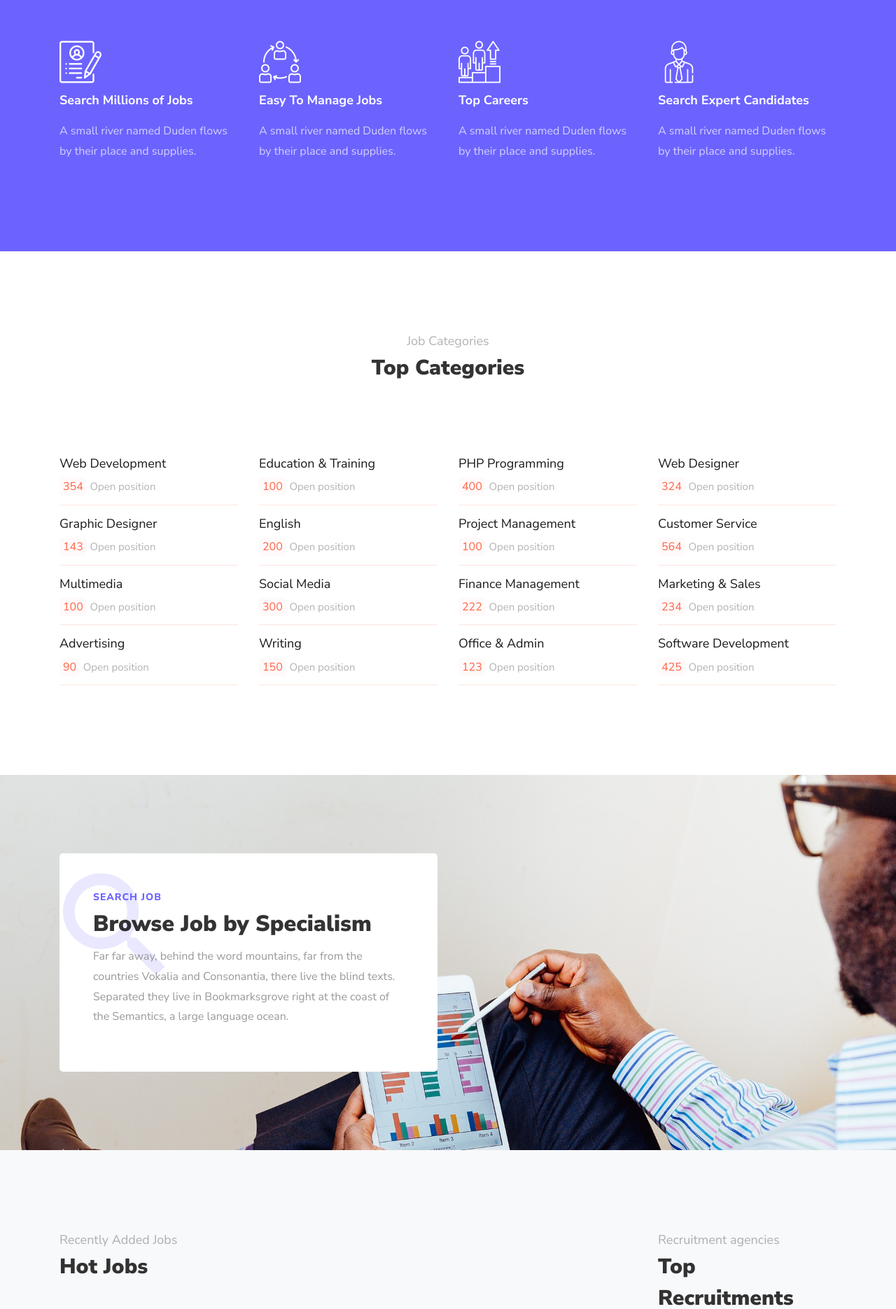
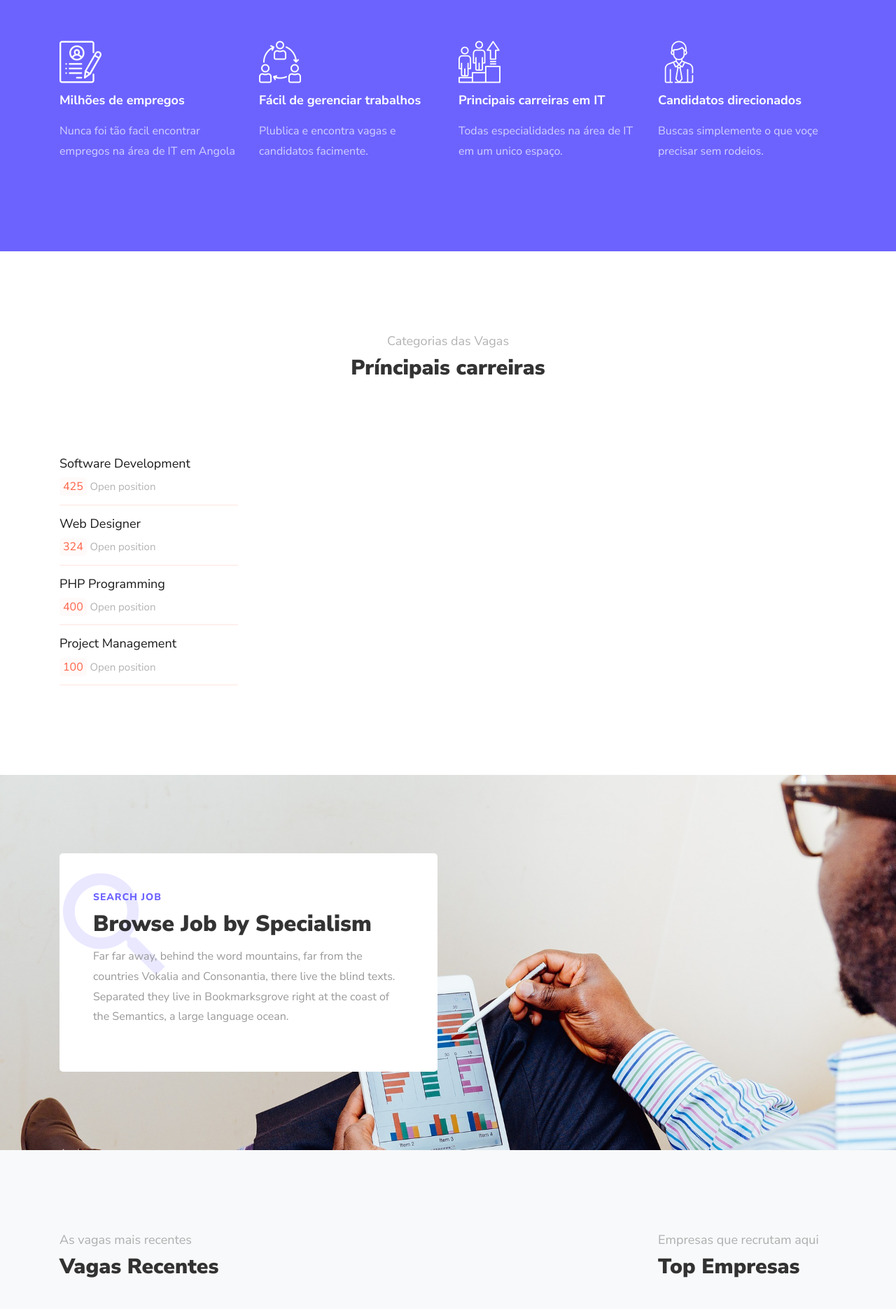
Before and after one commit to cabanga/moon, a Vue app: page / in a window 1280 px wide. Shown: the part 660-2530 px from the top of the page at 70% size. Built offline with nearby package versions, Linux system fonts and the light colour scheme.

Commit message:
config img defaullt

```diff
--- a/src/views/Home.vue
+++ b/src/views/Home.vue
@@ -13,6 +13,7 @@
       </div>
     </div>
 
+
     <section class="ftco-section services-section bg-primary">
       <div class="container">
         <div class="row d-flex">
@@ -20,8 +21,8 @@
             <div class="media block-6 services d-block">
               <div class="icon"><span class="flaticon-resume"></span></div>
               <div class="media-body">
-                <h3 class="heading mb-3">Search Millions of Jobs</h3>
-                <p>A small river named Duden flows by their place and supplies.</p>
+                <h3 class="heading mb-3">Milhões de empregos</h3>
+                <p>Nunca foi tão facil encontrar empregos na área de IT em Angola</p>
               </div>
             </div>
           </div>
@@ -29,8 +30,8 @@
             <div class="media block-6 services d-block">
               <div class="icon"><span class="flaticon-collaboration"></span></div>
               <div class="media-body">
-                <h3 class="heading mb-3">Easy To Manage Jobs</h3>
-                <p>A small river named Duden flows by their place and supplies.</p>
+                <h3 class="heading mb-3">Fácil de gerenciar trabalhos</h3>
+                <p>Plublica e encontra vagas e candidatos facimente.</p>
               </div>
             </div>
           </div>
@@ -38,8 +39,8 @@
             <div class="media block-6 services d-block">
               <div class="icon"><span class="flaticon-promotions"></span></div>
               <div class="media-body">
-                <h3 class="heading mb-3">Top Careers</h3>
-                <p>A small river named Duden flows by their place and supplies.</p>
+                <h3 class="heading mb-3">Principais carreiras em IT</h3>
+                <p>Todas especialidades na área de IT em um unico espaço.</p>
               </div>
             </div>
           </div>
@@ -47,8 +48,8 @@
             <div class="media block-6 services d-block">
               <div class="icon"><span class="flaticon-employee"></span></div>
               <div class="media-body">
-                <h3 class="heading mb-3">Search Expert Candidates</h3>
-                <p>A small river named Duden flows by their place and supplies.</p>
+                <h3 class="heading mb-3">Candidatos direcionados</h3>
+                <p>Buscas simplemente o que voçe precisar sem rodeios.</p>
               </div>
             </div>
           </div>
@@ -60,43 +61,21 @@
     	<div class="container">
     		<div class="row justify-content-center mb-5 pb-3">
           <div class="col-md-7 heading-section text-center  ">
-          	<span class="subheading">Job Categories</span>
-            <h2 class="mb-4">Top Categories</h2>
+          	<span class="subheading">Categorias das Vagas</span>
+            <h2 class="mb-4">Príncipais carreiras</h2>
           </div>
         </div>
         <div class="row">
         	<div class="col-md-3  ">
         		<ul class="category">
-        			<li><a href="#">Web Development <br><span class="number">354</span> <span>Open position</span><i class="ion-ios-arrow-forward"></i></a></li>
-        			<li><a href="#">Graphic Designer <br><span class="number">143</span> <span>Open position</span><i class="ion-ios-arrow-forward"></i></a></li>
-        			<li><a href="#">Multimedia <br><span class="number">100</span> <span>Open position</span><i class="ion-ios-arrow-forward"></i></a></li>
-        			<li><a href="#">Advertising <br><span class="number">90</span> <span>Open position</span><i class="ion-ios-arrow-forward"></i></a></li>
+              <li><a href="#">Software Development <br><span class="number">425</span> <span>Open position</span><i class="ion-ios-arrow-forward"></i></a></li>
+              <li><a href="#">Web Designer <br><span class="number">324</span> <span>Open position</span></span><i class="ion-ios-arrow-forward"></i></a></li>
+              <li><a href="#">PHP Programming <br><span class="number">400</span> <span>Open position</span><i class="ion-ios-arrow-forward"></i></a></li>
+        			<li><a href="#">Project Management <br><span class="number">100</span> <span>Open position</span><i class="ion-ios-arrow-forward"></i></a></li>
         		</ul>
         	</div>
-        	<div class="col-md-3  ">
-        		<ul class="category">
-        			<li><a href="#">Education &amp; Training <br><span class="number">100</span> <span>Open position</span><i class="ion-ios-arrow-forward"></i></a></li>
-        			<li><a href="#">English <br><span class="number">200</span> <span>Open position</span><i class="ion-ios-arrow-forward"></i></a></li>
-        			<li><a href="#">Social Media <br><span class="number">300</span> <span>Open position</span><i class="ion-ios-arrow-forward"></i></a></li>
-        			<li><a href="#">Writing <br><span class="number">150</span> <span>Open position</span><i class="ion-ios-arrow-forward"></i></a></li>
-        		</ul>
-        	</div>
-        	<div class="col-md-3  ">
-        		<ul class="category">
-        			<li><a href="#">PHP Programming <br><span class="number">400</span> <span>Open position</span><i class="ion-ios-arrow-forward"></i></a></li>
-        			<li><a href="#">Project Management <br><span class="number">100</span> <span>Open position</span><i class="ion-ios-arrow-forward"></i></a></li>
-        			<li><a href="#">Finance Management <br><span class="number">222</span> <span>Open position</span><i class="ion-ios-arrow-forward"></i></a></li>
-        			<li><a href="#">Office &amp; Admin <br><span class="number">123</span> <span>Open position</span><i class="ion-ios-arrow-forward"></i></a></li>
-        		</ul>
-        	</div>
-        	<div class="col-md-3  ">
-        		<ul class="category">
-        			<li><a href="#">Web Designer <br><span class="number">324</span> <span>Open position</span></span><i class="ion-ios-arrow-forward"></i></a></li>
-        			<li><a href="#">Customer Service <br><span class="number">564</span> <span>Open position</span><i class="ion-ios-arrow-forward"></i></a></li>
-        			<li><a href="#">Marketing &amp; Sales <br><span class="number">234</span> <span>Open position</span><i class="ion-ios-arrow-forward"></i></a></li>
-        			<li><a href="#">Software Development <br><span class="number">425</span> <span>Open position</span><i class="ion-ios-arrow-forward"></i></a></li>
-        		</ul>
-        	</div>
+
+
         </div>
     	</div>
     </section>
@@ -123,8 +102,8 @@
 					<div class="col-lg-9 pr-lg-5">
 						<div class="row justify-content-center pb-3">
 		          <div class="col-md-12 heading-section  ">
-		          	<span class="subheading">Recently Added Jobs</span>
-		            <h2 class="mb-4">Hot Jobs</h2>
+		          	<span class="subheading">As vagas mais recentes</span>
+		            <h2 class="mb-4">Vagas Recentes</h2>
 		          </div>
 		        </div>
 						<div class="row">
@@ -366,8 +345,8 @@
 		      <div class="col-lg-3 sidebar">
 		        <div class="row justify-content-center pb-3">
 		          <div class="col-md-12 heading-section  ">
-		          	<span class="subheading">Recruitment agencies</span>
-		            <h2 class="mb-4">Top Recruitments</h2>
+		          	<span class="subheading">Empresas que recrutam aqui</span>
+		            <h2 class="mb-4">Top Empresas</h2>
 		          </div>
 		        </div>
 		        <div class="sidebar-box  ">
@@ -406,8 +385,8 @@
      <div class="container">
        <div class="row justify-content-center pb-3">
          <div class="col-md-10 heading-section heading-section-white text-center  ">
-           <span class="subheading">Candidates</span>
-           <h2 class="mb-4">Latest Candidates</h2>
+           <span class="subheading">Candidatos</span>
+           <h2 class="mb-4">Candidatos Mais Recentes</h2>
          </div>
        </div>
      </div>
```
